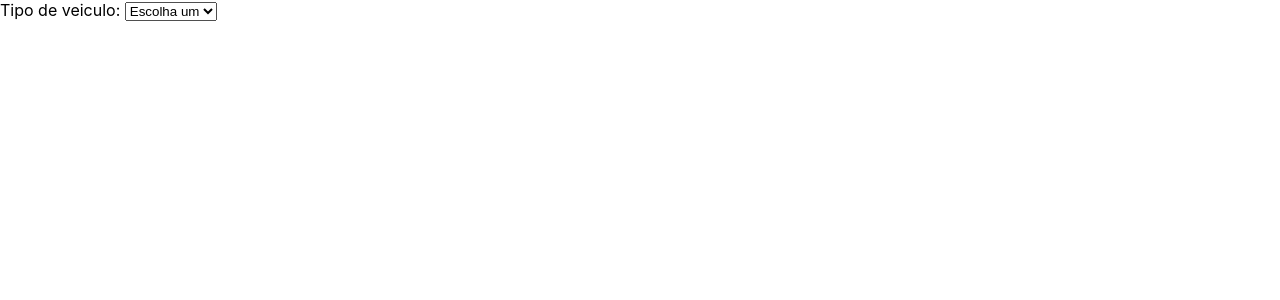
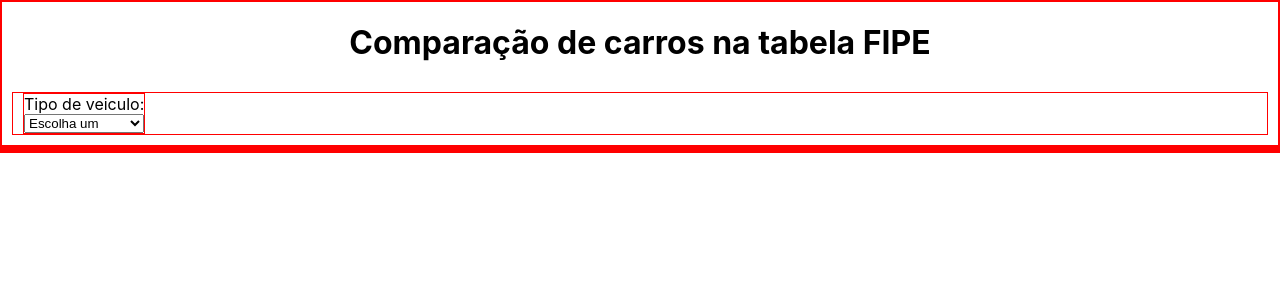
Before and after one commit to pauloricardoz/CarCompare, a React (Create React App) app: page / in a window 1280 px wide. Shown: the top 300 px of the page. Built offline with nearby package versions, Linux system fonts and the light colour scheme.

Commit message:
adding multiple autos without repetition

```diff
--- a/src/App.css
+++ b/src/App.css
@@ -3,3 +3,25 @@
   padding: 0;
   box-sizing: border-box;
 }
+
+div{
+  border: 1px solid red;
+}
+
+.header{
+  display: flex;
+  flex-direction: column;
+  justify-content: center;
+  text-align: center;
+  height: 10vh;
+}
+
+.optionsBar {
+  display: flex;
+  margin: 10px;
+}
+.inputs {
+  display: flex;
+  flex-direction: column;
+  margin:  0 10px;
+}
--- a/src/App.js
+++ b/src/App.js
@@ -1,29 +1,29 @@
-import React, { useContext } from 'react';
+import React, { useContext, useEffect, useState } from 'react';
 import './App.css';
+import Cards from './components/cards/cards';
 import Selections from './components/selections';
-import Context, { Provider } from './context/context'
+import Context from './context/context';
 
 function App() {
-  const { valor } = useContext(Context);
+  const { valor, autos, setAutos, exist, setExist } = useContext(Context);
+  const saved = localStorage.getItem('autos');
+  useEffect(() => {
+    if (saved) {
+      setAutos(JSON.parse(saved));
+    }
+  }, []);
+
   let valores = null;
-  if (valor) valores = Object.entries(valor);
+  if (valor) valores = [valor];
   return (
-      <div className="App">
-        <header></header>
-        <Selections />
-        <div>
-        <ul>
-          {!valores
-            ? null
-            : valores.map((e) => (
-                <li>
-                  {e[0]}: {e[1]}
-                </li>
-              ))}
-        </ul>
-      </div>
-
-      </div>
+    <div className="App">
+      <header className="header">
+        <h1>Comparação de carros na tabela FIPE</h1>
+      </header>
+      <Selections />
+      <div id="notExist"></div>
+      <div>{!autos ? null : <Cards />}</div>
+    </div>
   );
 }
 
--- /dev/null
+++ b/src/components/cards/card.jsx
@@ -0,0 +1,29 @@
+import React from 'react';
+
+export default function Card(props) {
+  const {
+    AnoModelo,
+    CodigoFipe,
+    Combustivel,
+    Marca,
+    MesReferencia,
+    Modelo,
+    SiglaCombustivel,
+    TipoVeiculo,
+    Valor,
+  } = props.data;
+
+  return (
+    <div className="card">
+      <p><strong>AnoModelo: </strong> {AnoModelo}</p>
+      <p><strong>Codigo Fipe: </strong> {CodigoFipe}</p>
+      <p><strong>Combustivel: </strong> {Combustivel}</p>
+      <p><strong>Marca: </strong> {Marca}</p>
+      <p><strong>Mes Referencia: </strong> {MesReferencia}</p>
+      <p><strong>Modelo: </strong> {Modelo}</p>
+      <p><strong>Sigla Combustivel: </strong> {SiglaCombustivel}</p>
+      <p><strong>Tipo Veiculo: </strong> {TipoVeiculo}</p>
+      <p><strong>Valor: </strong> {Valor}</p>
+    </div>
+  );
+}
--- /dev/null
+++ b/src/components/cards/cards.jsx
@@ -0,0 +1,27 @@
+import React, { useContext } from 'react';
+import Context from '../../context/context';
+import Card from './card';
+
+export default function Cards() {
+  const {autos} =useContext(Context)
+  console.log('autos',autos)
+  return (
+    <div className="cards">
+      {autos.map((data) => (
+        <div>
+          <Card data={data}/>
+        </div>
+      ))}
+    </div>
+  );
+}
+
+/* Valor: R$ 91.916,00
+Marca: Agrale
+Modelo: MARRUÁ AM 100 2.8 CS TDI Diesel
+AnoModelo: 2013
+Combustivel: Diesel
+CodigoFipe: 060003-2
+MesReferencia: outubro de 2020
+TipoVeiculo: 1
+SiglaCombustivel: D */
--- a/src/components/inputs/ano.jsx
+++ b/src/components/inputs/ano.jsx
@@ -27,7 +27,7 @@
   }, [ano]);
   if (!anoOption) return null;
   return (
-    <div>
+    <div className="inputs">
       <label htmlFor="ano"> Ano: </label>
       <select name="ano" id="ano" onChange={(e) => updateState(e, setAno)}>
         <option value="" selected disabled hidden>Selecione um ano</option>
--- a/src/components/inputs/marca.jsx
+++ b/src/components/inputs/marca.jsx
@@ -28,7 +28,7 @@
   );
   if (!marcaOption) return null;
   return (
-    <div>
+    <div className="inputs">
       <label htmlFor="marca"> Marcas: </label>
       <select
         name="marca"
--- a/src/components/inputs/modelo.jsx
+++ b/src/components/inputs/modelo.jsx
@@ -24,7 +24,7 @@
   }, [modelo]);
   if (!modeloOption) return null;
   return (
-    <div>
+    <div className="inputs">
       <label htmlFor="modelo"> Modelo: </label>
       <select
         name="modelo"
--- a/src/components/inputs/tipo.jsx
+++ b/src/components/inputs/tipo.jsx
@@ -30,7 +30,7 @@
     if (tipo.value !== '') apiMarca(tipo.value).then((e) => setMarcaOption(e));
   }, [tipo]);
   return (
-    <div>
+    <div className="inputs">
       <label htmlFor="tipo">Tipo de veiculo: </label>
       <select
         name="tipo"
--- a/src/components/selections.jsx
+++ b/src/components/selections.jsx
@@ -6,19 +6,38 @@
 import Ano from './inputs/ano';
 import Context from '../context/context';
 
+function notExist() {
+  const placeAlert = document.getElementById('notExist');
+  const textAlert = document.createElement('strong');
+  placeAlert.appendChild(textAlert);
+  setTimeout(() => placeAlert.removeChild(textAlert), 2000);
+  return null;
+}
+
+function updateList(autos, setAutos, valor) {
+  console.log('before',autos.map((a) => a.CodigoFipe),valor.CodigoFipe)
+  if (autos.map((a) => `${a.CodigoFipe}/${a.AnoModelo}`).includes( `${valor.CodigoFipe}/${valor.AnoModelo}`)) {
+    notExist()
+    return false;
+  }
+  console.log('after')
+  localStorage.setItem('autos', JSON.stringify([...autos, valor]));
+  setAutos((s) => [...s, valor]);
+}
+
 export default function Selections() {
-  const { valor } = useContext(Context);
+  const { valor, autos, setAutos, setExist } = useContext(Context);
   let valores = null;
   if (valor) valores = Object.entries(valor);
   return (
-    <div>
+    <div className="optionsBar">
       <Tipo />
       <Marca />
       <Modelo />
       <Ano />
-      {!valores ? null :
-      <button>Comparar</button>}
-
+      {!valor ? null : (
+        <button onClick={() => updateList(autos, setAutos, valor, setExist)}>Comparar</button>
+      )}
     </div>
   );
 }
--- a/src/context/context.js
+++ b/src/context/context.js
@@ -11,6 +11,8 @@
   const [marcaOption, setMarcaOption] = useState(null);
   const [modeloOption, setModeloOption] = useState(null);
   const [anoOption, setAnoOption] = useState(null);
+  const [autos, setAutos] = useState([])
+  const [existt, setExist] = useState(false)
   const context = {
     tipo, setTipo,
     marca, setMarca,
@@ -20,6 +22,8 @@
     marcaOption, setMarcaOption,
     modeloOption, setModeloOption,
     anoOption, setAnoOption,
+    autos, setAutos,
+    existt, setExist
   }
 
   return (
```
